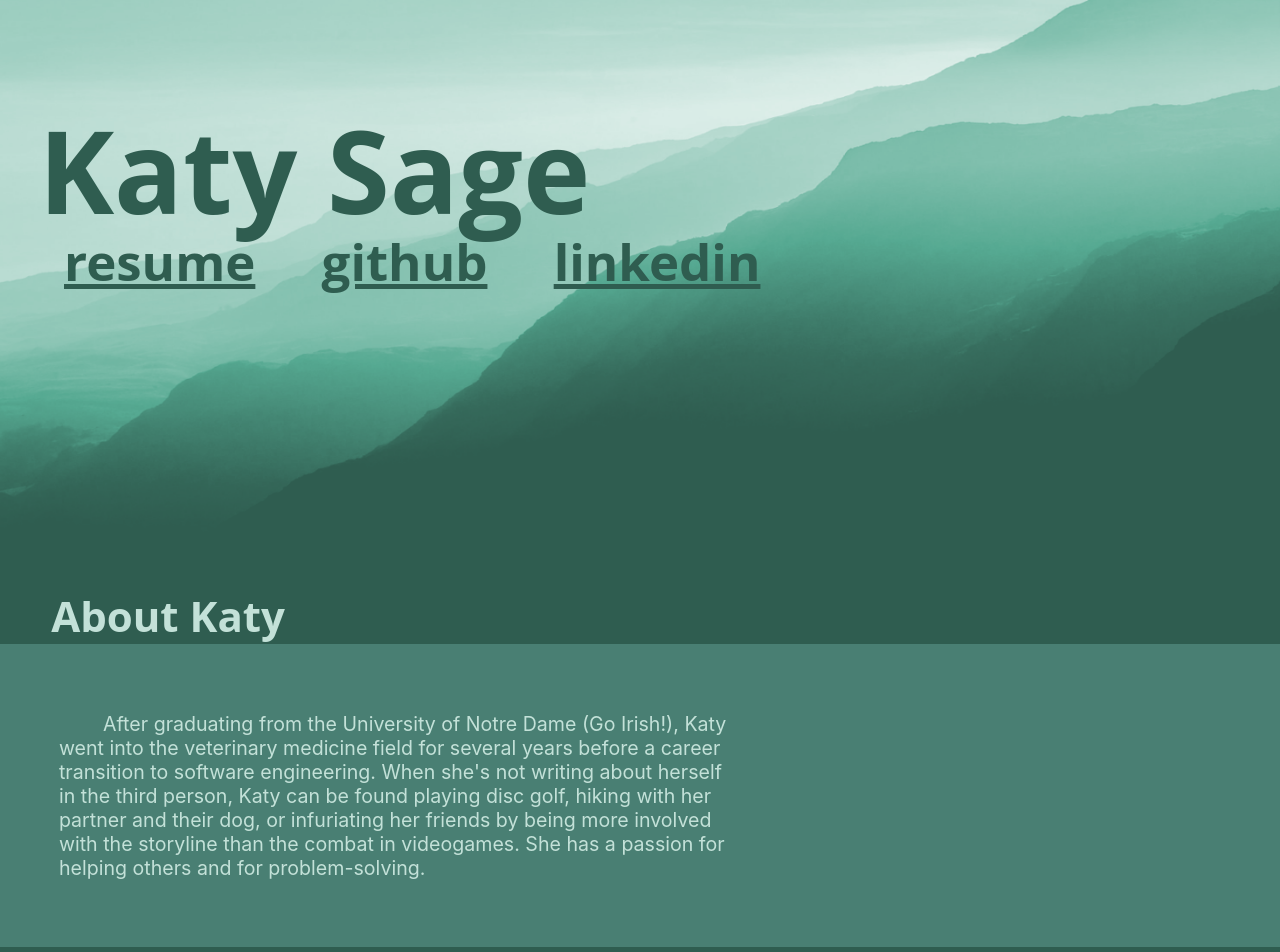
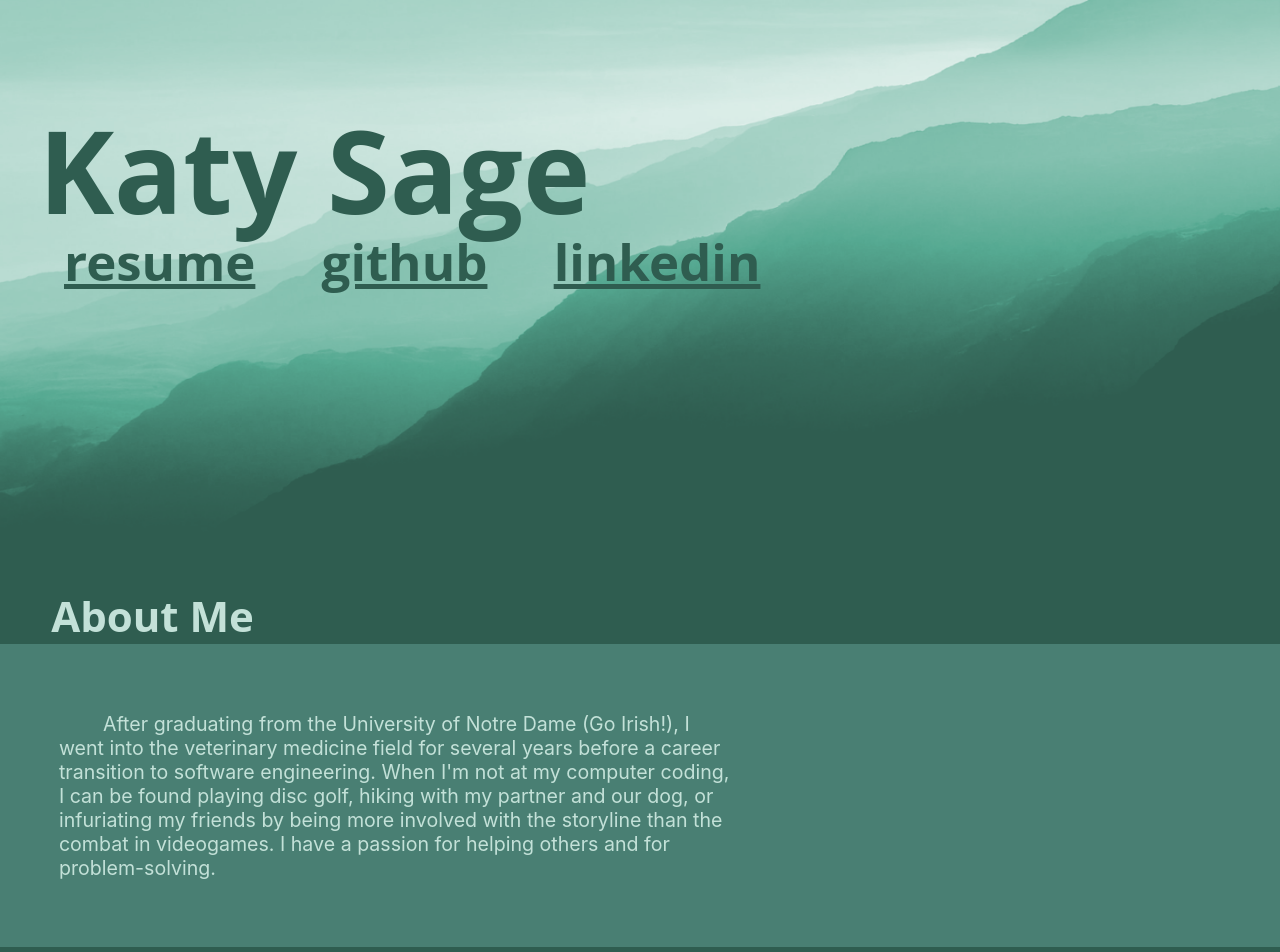
Before and after one commit to KatySage/portfolio-final, a React (Create React App) app: page / in a window 1280 px wide. Shown: the top 952 px of the page. Built offline with nearby package versions, Linux system fonts and the light colour scheme; some icons are missing.

Commit message:
changed about me

```diff
--- a/src/App.js
+++ b/src/App.js
@@ -64,7 +64,7 @@ const App = () => {
             </h1>
             <StickyWrap />
         </header>
-  <h3>About Katy</h3>
+  <h3>About Me</h3>
     <div className="featured">
         <Grid
         container
@@ -72,7 +72,7 @@ const App = () => {
         spacing={3}>
               <Grid item xs={11} sm={8} md={7}>
                 <p className="about">
-              &nbsp; &nbsp; &nbsp; &nbsp; After graduating from the University of Notre Dame (Go Irish!), Katy went into the veterinary medicine field for several years before a career transition to software engineering. When she's not writing about herself in the third person, Katy can be found playing disc golf, hiking with her partner and their dog, or infuriating her friends by being more involved with the storyline than the combat in videogames. She has a passion for helping others and for problem-solving. </p>
+              &nbsp; &nbsp; &nbsp; &nbsp; After graduating from the University of Notre Dame (Go Irish!), I went into the veterinary medicine field for several years before a career transition to software engineering. When I'm not at my computer coding, I can be found playing disc golf, hiking with my partner and our dog, or infuriating my friends by being more involved with the storyline than the combat in videogames. I have a passion for helping others and for problem-solving. </p>
         </Grid>
         </Grid>
         </div>
```
